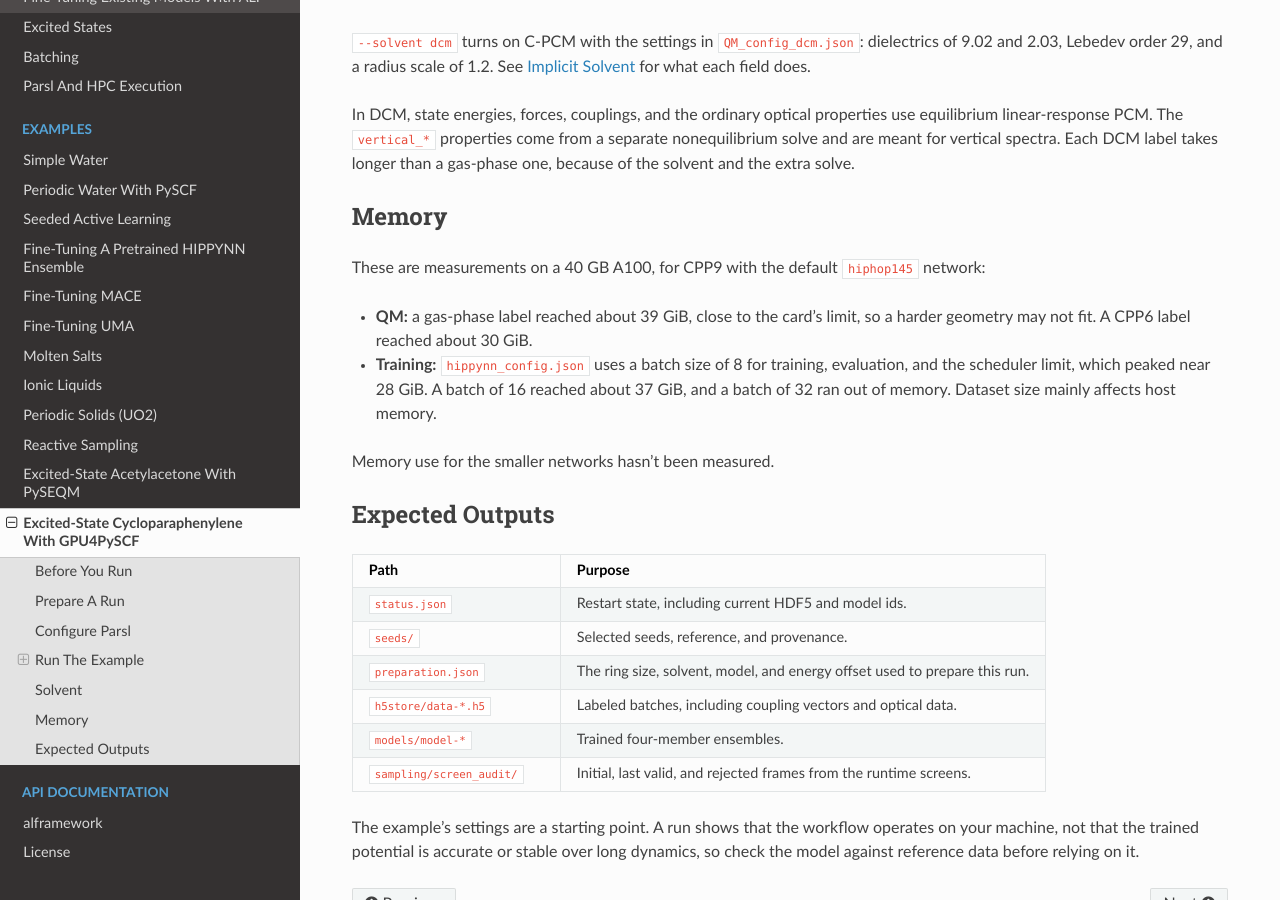
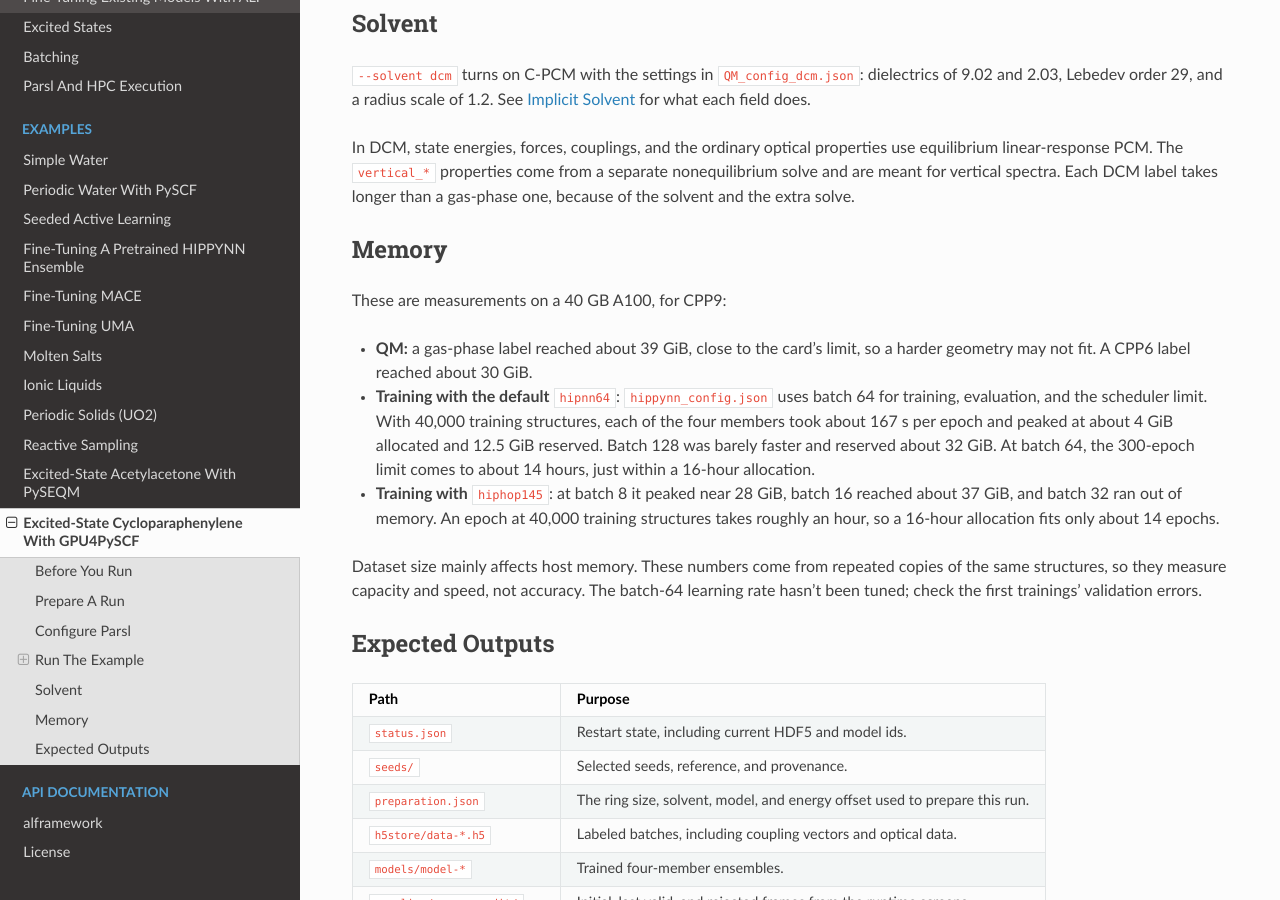
Before and after one commit to lanl/ALF, a Sphinx documentation site: the page built from docs/source/examples/cpp_excited_gpu4pyscf.rst, in a window 1280 px wide and 900 px high, scrolled down 3297 px. Built offline with Sphinx 7.4.7 and the Read the Docs theme 3.1.0, drawn with Linux system fonts in a browser that asks for light colours; pages that are not in the unit, such as notebooks, are missing from menus; some of the changed text lies outside the part shown.

Commit message:
Document the CPP hipnn64 batch-64 default and ground_state_grid_response, and drop a behavior-pinning test
The CPP page now gives hipnn64 at batch 64 as the default, with the measured epoch time and memory at
40,000 training structures, and keeps the hiphop145 numbers for comparison. The excited-states guide
lists ground_state_grid_response, which applies to S0 forces only. test_cpu_build_keeps_its_checkpoint
only pinned existing behavior, so it goes.

Co-Authored-By: Claude Opus 5.5 <noreply@anthropic.com>

```diff
--- a/docs/source/examples/cpp_excited_gpu4pyscf.rst
+++ b/docs/source/examples/cpp_excited_gpu4pyscf.rst
@@ -25,8 +25,9 @@ The files needed to run the example are located in
        every state, and coupling vectors. It wraps
        ``gpu4pyscf_excited_state_task``.
    * - Training
-     - ``train_excited_state_HIPPYNN_ensemble_task``: a four-member ensemble with one
-       head per state. Couplings and optical data are stored but not trained on.
+     - ``train_excited_state_HIPPYNN_ensemble_task``: a four-member HIP-NN ensemble
+       (``hipnn64``) with one head per state, at batch 64. Couplings and optical data are
+       stored but not trained on.
    * - Sampling
      - ``mlmd_trajectories_task`` on the ALCHEMI engine in batches of 4, cycling through
        S0-S3.
@@ -87,8 +88,10 @@ unchanged. It runs on a CPU and submits nothing.
      - Prepare the seeds now. Otherwise, prepare them yourself with
        ``python initial_sampling.py --config seed_config.json --output-dir seeds``.
    * - ``--model``
-     - ``hiphop145``
-     - Network size: ``hiphop145``, ``hiphop100``, ``hiphop64``, or ``hipnn64``.
+     - ``hipnn64``
+     - Network: ``hipnn64``, or the larger HIP-HOP networks ``hiphop64``, ``hiphop100``, or
+       ``hiphop145``. See the timings below before choosing a HIP-HOP network for a large
+       dataset.
    * - ``--reference``, ``--energy-offset-ev``
      - None
      - For another ring size, a minimized S0 XYZ file and its energy offset. Don't reuse
@@ -209,15 +212,22 @@ than a gas-phase one, because of the solvent and the extra solve.
 Memory
 ------
 
-These are measurements on a 40 GB A100, for CPP9 with the default ``hiphop145`` network:
+These are measurements on a 40 GB A100, for CPP9:
 
 * **QM:** a gas-phase label reached about 39 GiB, close to the card's limit, so a harder
   geometry may not fit. A CPP6 label reached about 30 GiB.
-* **Training:** ``hippynn_config.json`` uses a batch size of 8 for training, evaluation,
-  and the scheduler limit, which peaked near 28 GiB. A batch of 16 reached about 37 GiB,
-  and a batch of 32 ran out of memory. Dataset size mainly affects host memory.
+* **Training with the default** ``hipnn64``: ``hippynn_config.json`` uses batch 64 for
+  training, evaluation, and the scheduler limit. With 40,000 training structures, each of
+  the four members took about 167 s per epoch and peaked at about 4 GiB allocated and
+  12.5 GiB reserved. Batch 128 was barely faster and reserved about 32 GiB. At batch 64,
+  the 300-epoch limit comes to about 14 hours, just within a 16-hour allocation.
+* **Training with** ``hiphop145``: at batch 8 it peaked near 28 GiB, batch 16 reached about
+  37 GiB, and batch 32 ran out of memory. An epoch at 40,000 training structures takes
+  roughly an hour, so a 16-hour allocation fits only about 14 epochs.
 
-Memory use for the smaller networks hasn't been measured.
+Dataset size mainly affects host memory. These numbers come from repeated copies of the
+same structures, so they measure capacity and speed, not accuracy. The batch-64 learning
+rate hasn't been tuned; check the first trainings' validation errors.
 
 Expected Outputs
 ----------------
--- a/docs/source/user_guide/excited_states.rst
+++ b/docs/source/user_guide/excited_states.rst
@@ -143,6 +143,12 @@ ground-state model or fine-tune on these labels, store them under the names thos
    * - ``grids_level``
      - ``3``
      - DFT integration grid level.
+   * - ``ground_state_grid_response``
+     - ``false``
+     - Include the integration grid's response in the S0 forces only, on CPU and GPU.
+       Excited-state forces never include it, so with ``true`` S0 and the excited
+       states use slightly different conventions. Leave it off to match datasets made
+       without it. Recorded in each label's metadata.
    * - ``scf_conv_tol``, ``scf_max_cycle``
      - ``1e-10``, ``100``
      - SCF convergence.
```
Also changed, not shown: 1 other file.
